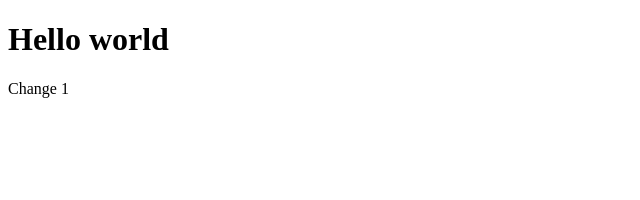
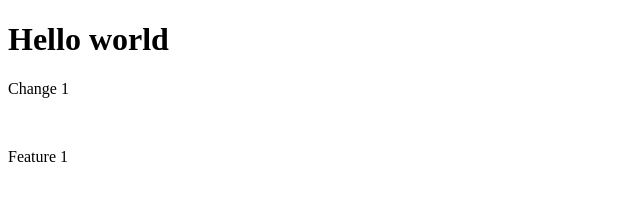
Before and after one commit to CollegeLR2/Git-test-2023, a plain HTML site: page index.html in a window 1280 px wide. Shown: the full height of the page, 0-640 px from the left. Drawn offline with Linux system fonts and the light colour scheme.

Commit message:
New feature

```diff
--- a/index.html
+++ b/index.html
@@ -9,5 +9,7 @@
 <body>
     <h1>Hello world</h1>
     <p>Change 1</p>
+    <br />
+    <p>Feature 1</p>
 </body>
 </html>
```
